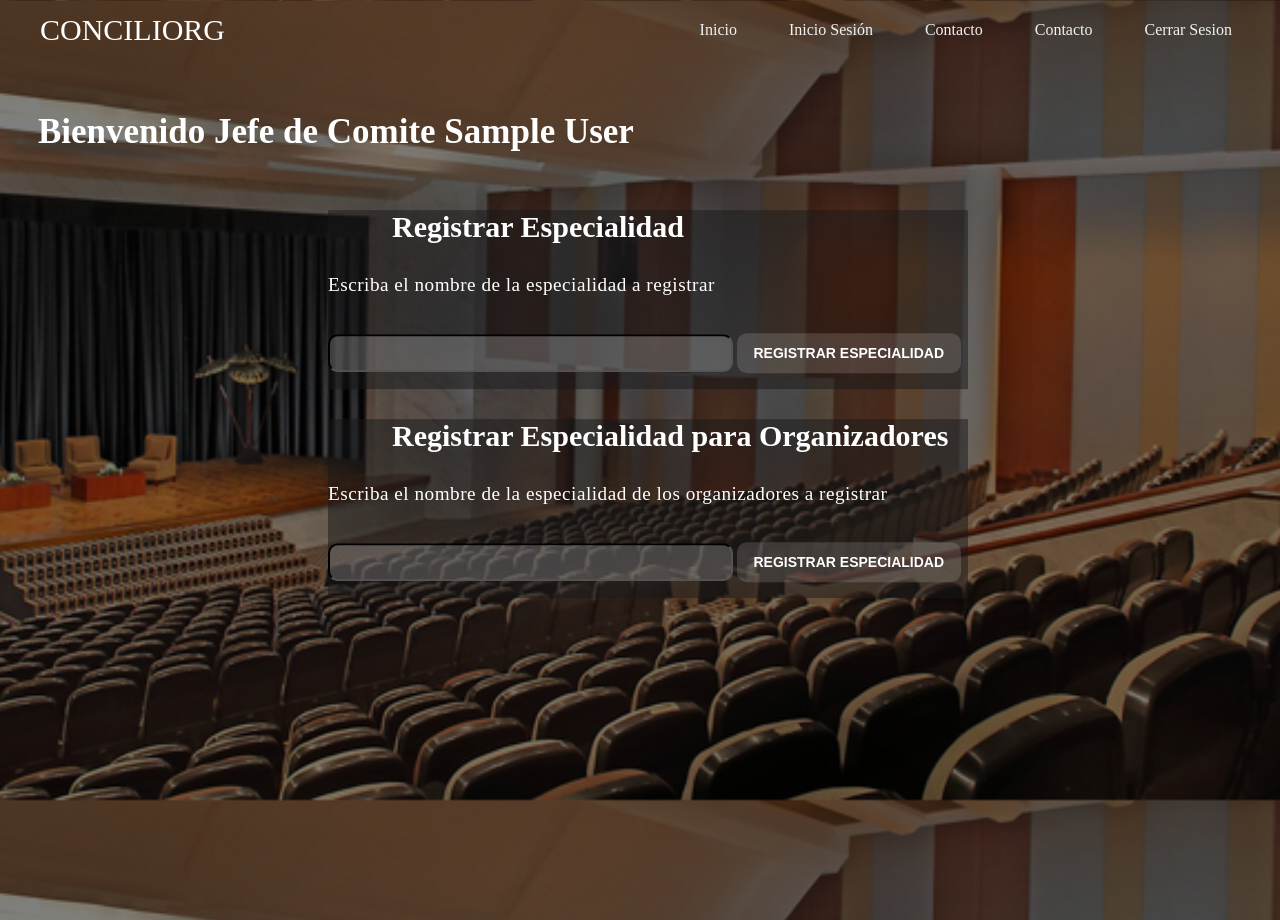
After one commit to Jose43215/GESCON, a PHP site: page /Paginas/JefeIndex.php in a window 1280 px wide. The commit adds this page. Run offline with PHP 8.4, Linux system fonts and the light colour scheme; the visitor is signed in with stand-in values (Sample User, id 1).

Commit message:
Registro de cualquier especialidad

```diff
--- /dev/null
+++ b/Assets/Css/Jefe.css
@@ -0,0 +1,75 @@
+body{
+  width: 100%;
+  height: 100vh;
+  background: linear-gradient(rgba(0,0,0,0.5), rgba(0,0,0,0.5)), url(../Recursos/Imagenes/montaje_salas_juntas_6.jpg);
+  background-position: center;
+  background-size: cover;
+  background-repeat: no-repeat;
+  background-attachment: fixed;
+  position: relative;
+}
+
+.content{
+  background: rgba(24,24,26,0.5);
+  width: 50%;
+  color: white;
+  transform: translateX(50%) translateY(15.7%);
+}
+
+.saludo{
+  margin-left: 30px;
+  margin-top: 7rem;
+}
+
+.saludo h2{
+  color: white;
+  font-size: 35px;
+}
+
+.titulo{
+  margin-left: 10%;
+  margin-top: 1rem;
+}
+
+.titulo h3{
+  color: white;
+  font-size: 30px;
+}
+
+.texto{
+  margin-top: 1rem;
+  font-size: 1.2rem;
+  letter-spacing: .5px;
+  color: white;
+}
+
+.button-register{
+  width: 35%;
+  height: 40px;
+  border-radius: 10px;
+  background: rgba(255,255,255,0.14);
+  color: white;
+  font-size: 14px;
+  font-weight: 600;
+  text-transform: uppercase;
+  border: none;
+  margin-bottom: 1rem;
+  cursor: pointer;
+  transition: 0.5s;
+}
+
+.button-register:hover{
+  box-shadow: 0px 0px 8px #ffffffa4;
+}
+
+.input{
+  border-radius: 10px;
+  font-size: 1rem;
+  letter-spacing: .5px;
+  width: 62%;
+  height: 32px;
+  background: rgba(255, 255, 255, 0.2);
+  color: white;
+  border-color: black;
+  outline: none;
+}
--- a/Paginas/AutorIndex.php
+++ b/Paginas/AutorIndex.php
@@ -80,7 +80,7 @@
     <?php else: ?>
       <h1>Por Favor Inicie Sesión o Registrese</h1>
       <a href="Login.php">Iniciar Sesión</a> O
-      <a href="">Registrarse</a>
+      <a href="Sign_up.php">Registrarse</a>
     <?php endif; ?>
   </body>
 </html>
--- /dev/null
+++ b/Paginas/JefeIndex.php
@@ -0,0 +1,84 @@
+<?php
+  session_start();
+  require '../Conexiones/ConexionBase/Conexion.php';
+  if (isset($_POST['Aceptar'])) {
+    switch ($_POST['tabla']) {
+      case 1:
+        $especialidad = $_POST['Especialidad'];
+        $mensaje = '';
+
+        $consulta = "INSERT INTO especialidades (Especialidad) VALUES ('$especialidad')";
+        if(!$mysqli->query($consulta)){
+          printf("Errormessage: %s\n", $mysqli->error);
+        }else{
+          header('location: JefeIndex.php');
+        }
+      break;
+
+      case 2:
+        $especialidad = $_POST['Especialidad'];
+        $mensaje = '';
+
+        $consulta = "INSERT INTO especialidades_organizador (Especialidad) VALUES ('$especialidad')";
+        if(!$mysqli->query($consulta)){
+          printf("Errormessage: %s\n", $mysqli->error);
+        }else{
+          header('location: JefeIndex.php');
+        }
+      break;
+    }
+  }
+?>
+<!DOCTYPE html>
+<html lang="es" dir="ltr">
+  <head>
+    <meta charset="utf-8">
+    <meta name="viewport" content="width=device-width, initial-scale=1.0">
+    <meta http-equiv="X-UA-Compatible" content="ie=edge">
+    <title>Jefe Index</title>
+    <link rel="stylesheet" href="../Assets/Css/Nav.css">
+    <link rel="stylesheet" href="../Assets/Css/footer.css">
+    <link rel="stylesheet" href="../Assets/Css/Jefe.css">
+  </head>
+  <body>
+    <?php if(!empty($_SESSION)): ?>
+
+      <?php require "../Parciales/navJefe.php";?>
+
+      <div class="saludo">
+        <h2>Bienvenido Jefe de Comite <?php echo($_SESSION['Nombre']) ?></h2>
+      </div>
+      <form action="" method="post">
+        <div class="content">
+          <div class="titulo">
+            <h3>Registrar Especialidad</h3>
+          </div>
+          <div class="registro">
+            <p class="texto">Escriba el nombre de la especialidad a registrar</p><br>
+            <input type="text" name="Especialidad" class="input" required>
+            <input type="number" value="1" name="tabla" hidden>
+            <input type="submit" value="Registrar Especialidad" class="button-register" name="Aceptar">
+          </div>
+        </div>
+      </form>
+      <form action="" method="post">
+      <div class="content">
+        <div class="titulo">
+          <h3>Registrar Especialidad para Organizadores</h3>
+        </div>
+        <div class="registro">
+          <p class="texto">Escriba el nombre de la especialidad de los organizadores a registrar</p><br>
+          <input type="text" name="Especialidad" class="input" required>
+          <input type="number" value="2" name="tabla" hidden>
+          <input type="submit" value="Registrar Especialidad" class="button-register" name="Aceptar">
+        </div>
+      </div>
+      <form action="" method="post">
+
+    <?php else: ?>
+      <h1>Por Favor Inicie Sesión o Registrese</h1>
+      <a href="Login.php">Iniciar Sesión</a> O
+      <a href="Sign_up.php">Registrarse</a>
+    <?php endif; ?>
+  </body>
+</html>
--- /dev/null
+++ b/Parciales/navJefe.php
@@ -0,0 +1,19 @@
+<header class="container">
+  <div class="logo">
+    <a href="JefeIndex.php"><p>CONCILIORG</p></a>
+  </div>
+  <nav>
+    <a href="JefeIndex.php" class="item-options">Inicio</a>
+    <a href="" class="item-options">Inicio Sesión</a>
+    <a href="" class="item-options">Contacto</a>
+    <a href="" class="item-options">Contacto</a>
+    <a href="../Conexiones/CierreSesion/logout.php" class="item-options">Cerrar Sesion</a>
+  </nav>
+</header>
+
+<script type="text/javascript">
+  window.addEventListener("scroll",function(){
+    var header = document.querySelector("header");
+    header.classList.toggle("abajo",window.scrollY>0);
+  })
+</script>
```
Also changed, not shown: Paginas/Login.php (+1 -11 lines), Assets/Recursos/Imagenes/montaje_salas_juntas_6.jpg (added).
